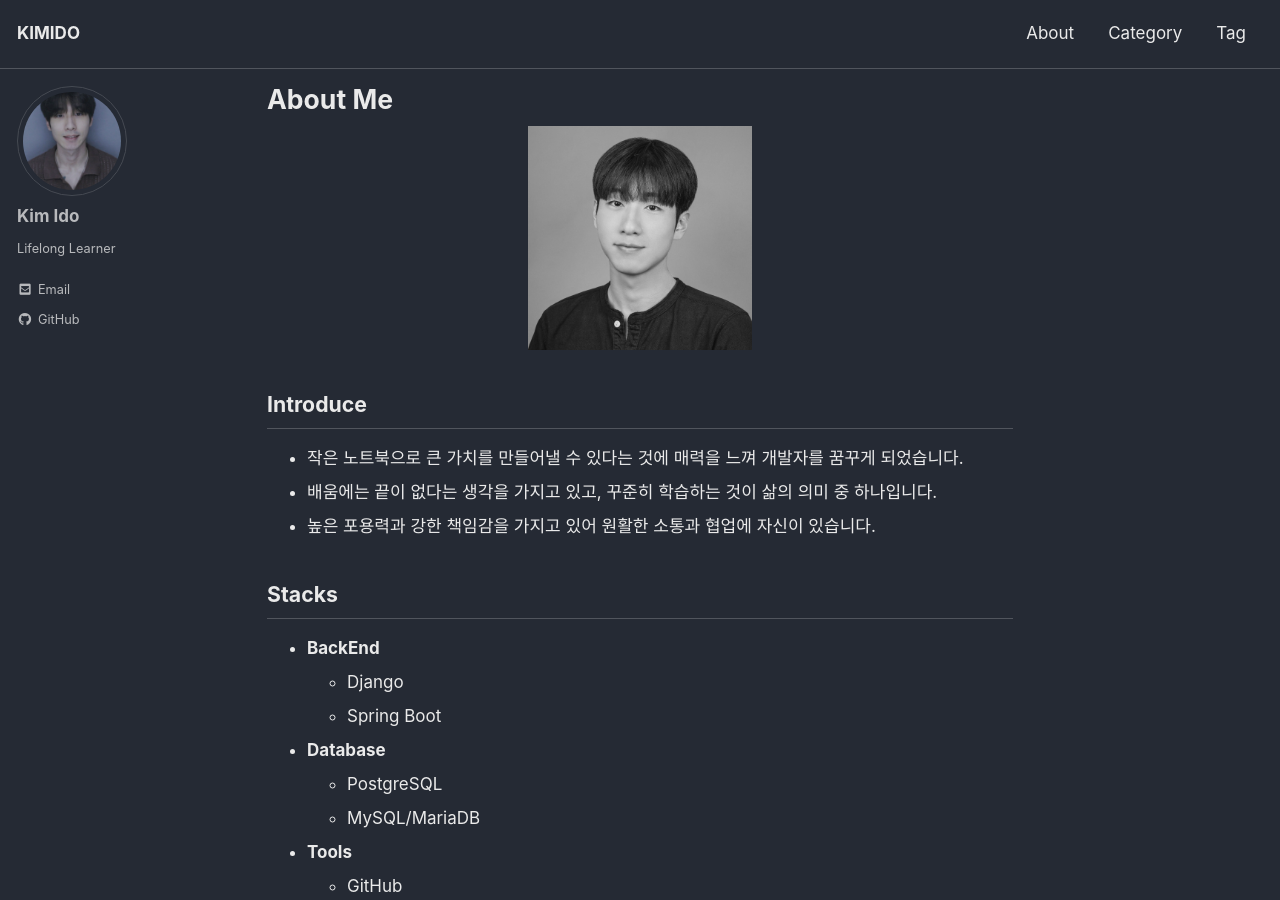
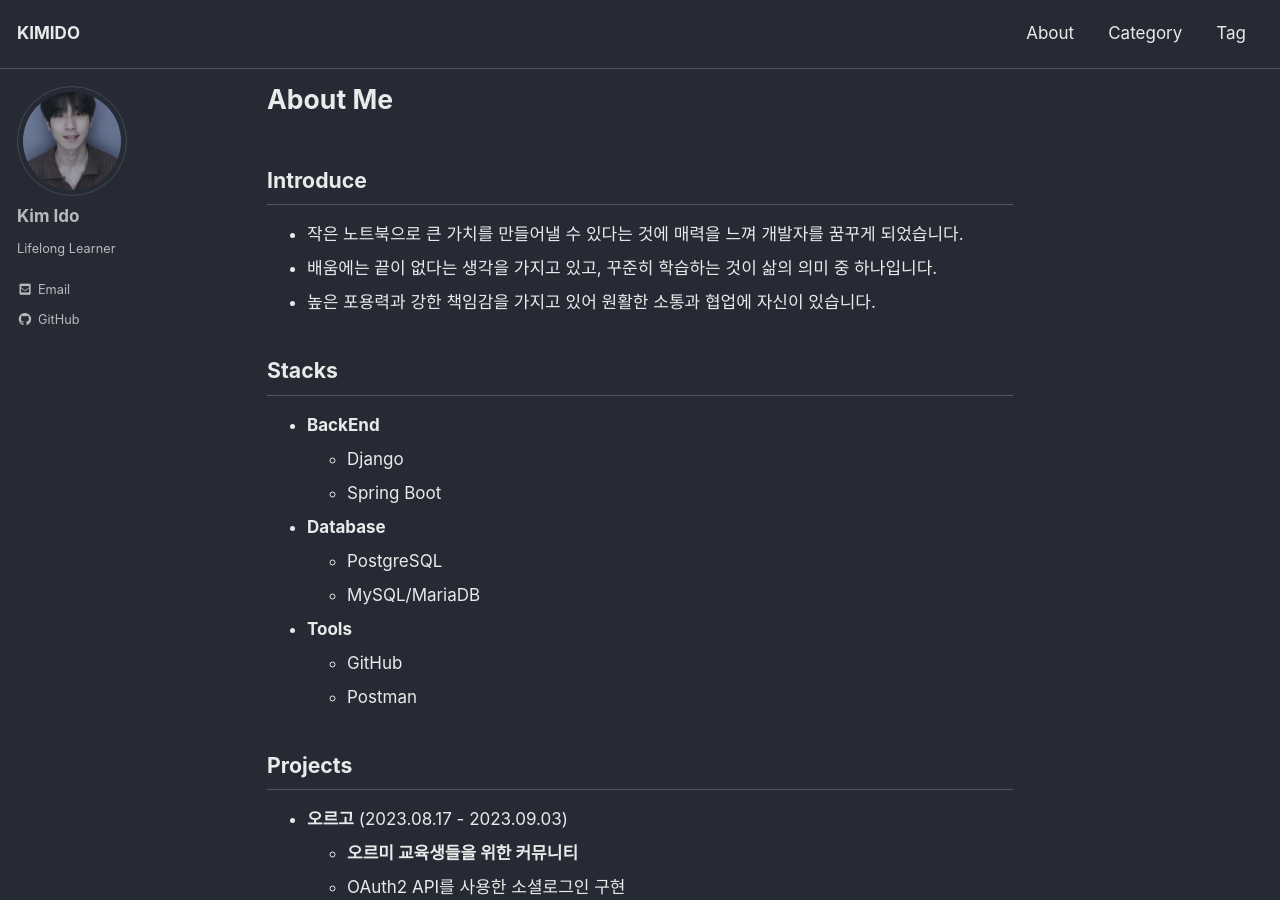
Before and after one commit to xkimido/xkimido.github.io, a Jekyll site: the page built from _pages/about.md, in a window 1280 px wide and 900 px high. Built offline with Jekyll 4.4.1, drawn with Linux system fonts in a browser that asks for light colours; cached includes are drawn as plain includes.

Commit message:
Delete image

```diff
--- a/_pages/about.md
+++ b/_pages/about.md
@@ -2,10 +2,6 @@
 title : "About Me"
 permalink : /about/
 ---
-
-<center>
-    <img src="\images\about.jpg" width="30%">
-</center>
 
 ## Introduce
 
```
Also changed, not shown: images/about.jpg (deleted).
